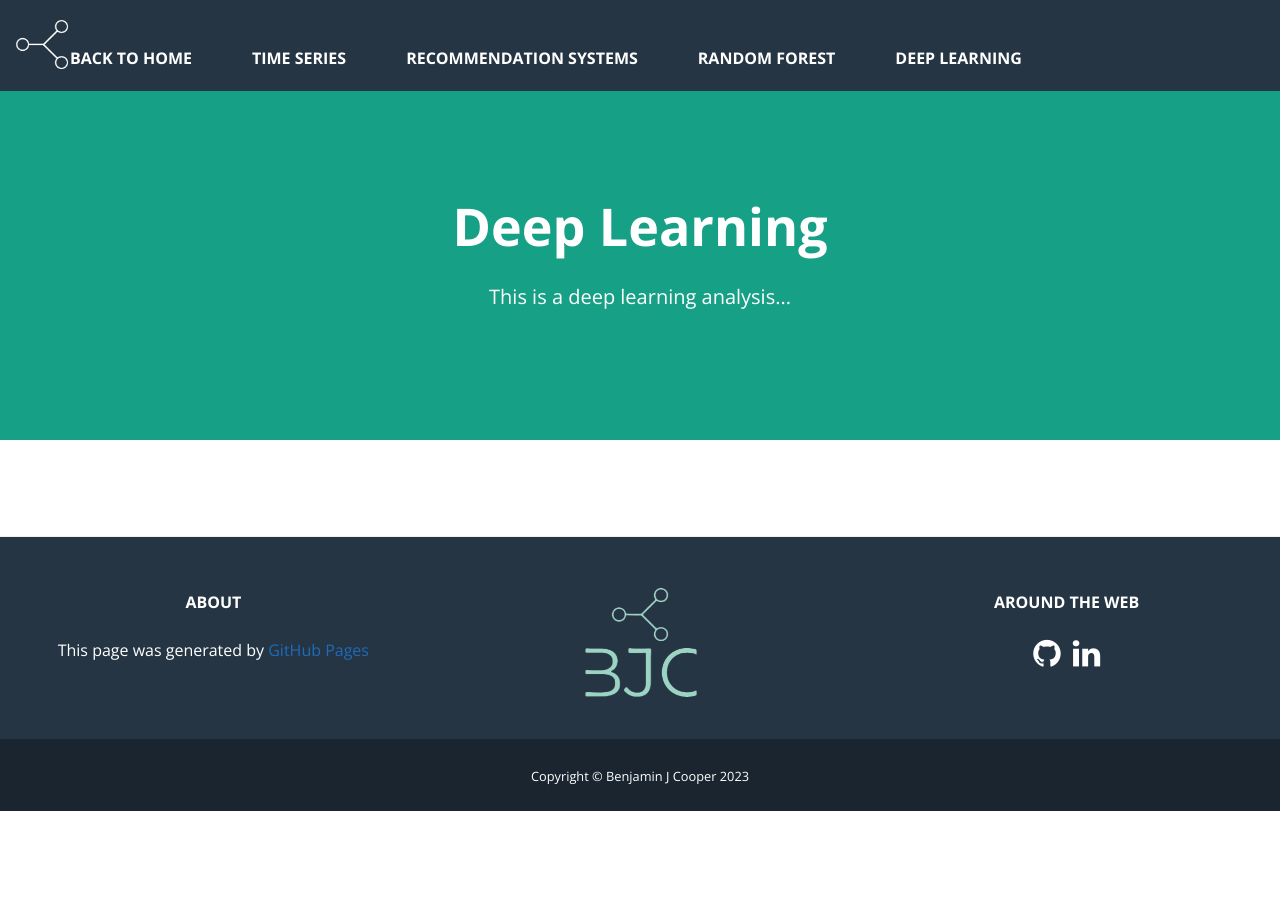
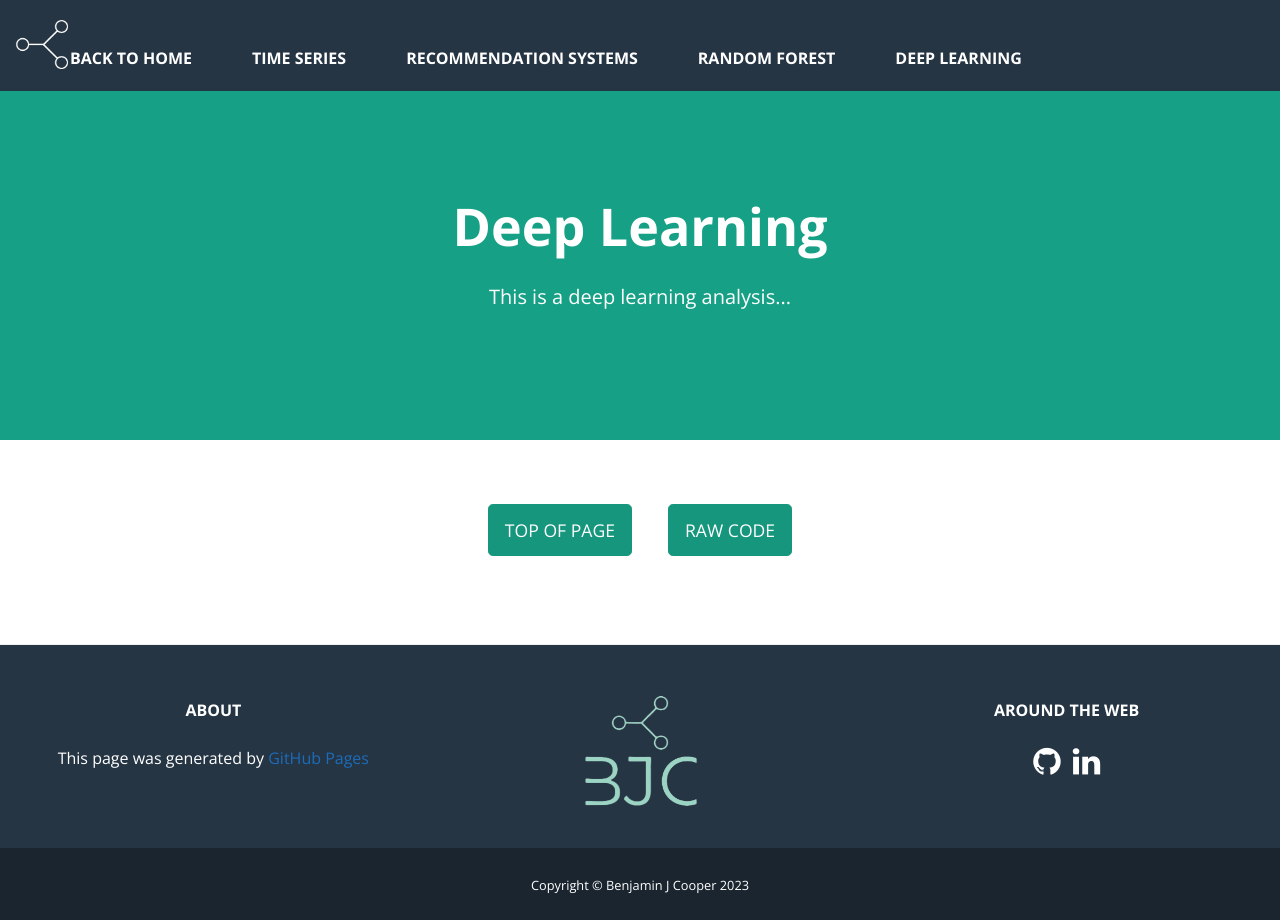
Before and after one commit to benjamin-j-cooper/benjamin-j-cooper.github.io, a Jekyll site: the page built from docs/dl.md, in a window 1280 px wide. Built offline with Jekyll 4.4.1, drawn with Linux system fonts in a browser that asks for light colours; nearby versions of some CDN libraries.

Commit message:
fixed button not horizontal align on mobile

```diff
--- a/docs/_sass/jekyll-theme-cayman.scss
+++ b/docs/_sass/jekyll-theme-cayman.scss
@@ -100,7 +100,6 @@ a {
   }
 
   @include small {
-    height: 50px;
     padding: 0.75rem;
     font-size: 0.9rem;
 
@@ -129,7 +128,13 @@ a {
 }
 
 .margin-right {
-  margin-right: 20px;
+  @include large {
+    margin-right: 20px;
+  }
+  @include medium {
+  }
+  @include small {
+  }
 }
 
 .page-header {
--- a/docs/dl.md
+++ b/docs/dl.md
@@ -3,3 +3,8 @@ layout: default
 title: Deep Learning
 description: This is a deep learning analysis...
 ---
+
+<div class="btn-container flex-parent jc-center">
+    <a href="#page-top" class="btn margin-right text-uppercase">Top of Page</a>
+    <a href="https://gist.github.com/benjamin-j-cooper/199066be1182152361cadcaee8f05a5b" class="btn text-uppercase">Raw Code</a>
+</div>
```
Also changed, not shown: docs/rf.md (+5 -0 lines), docs/rs.md (+4 -1 lines).
